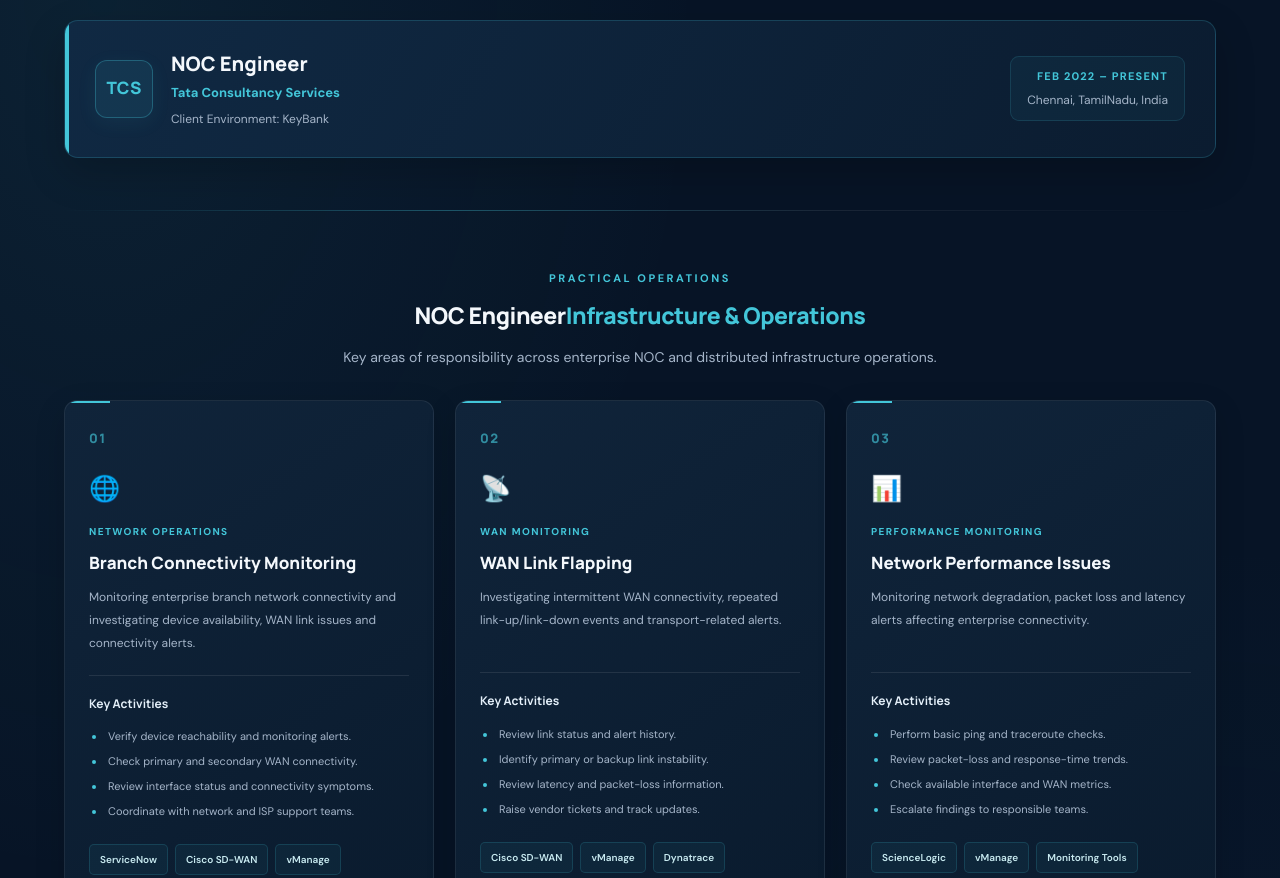
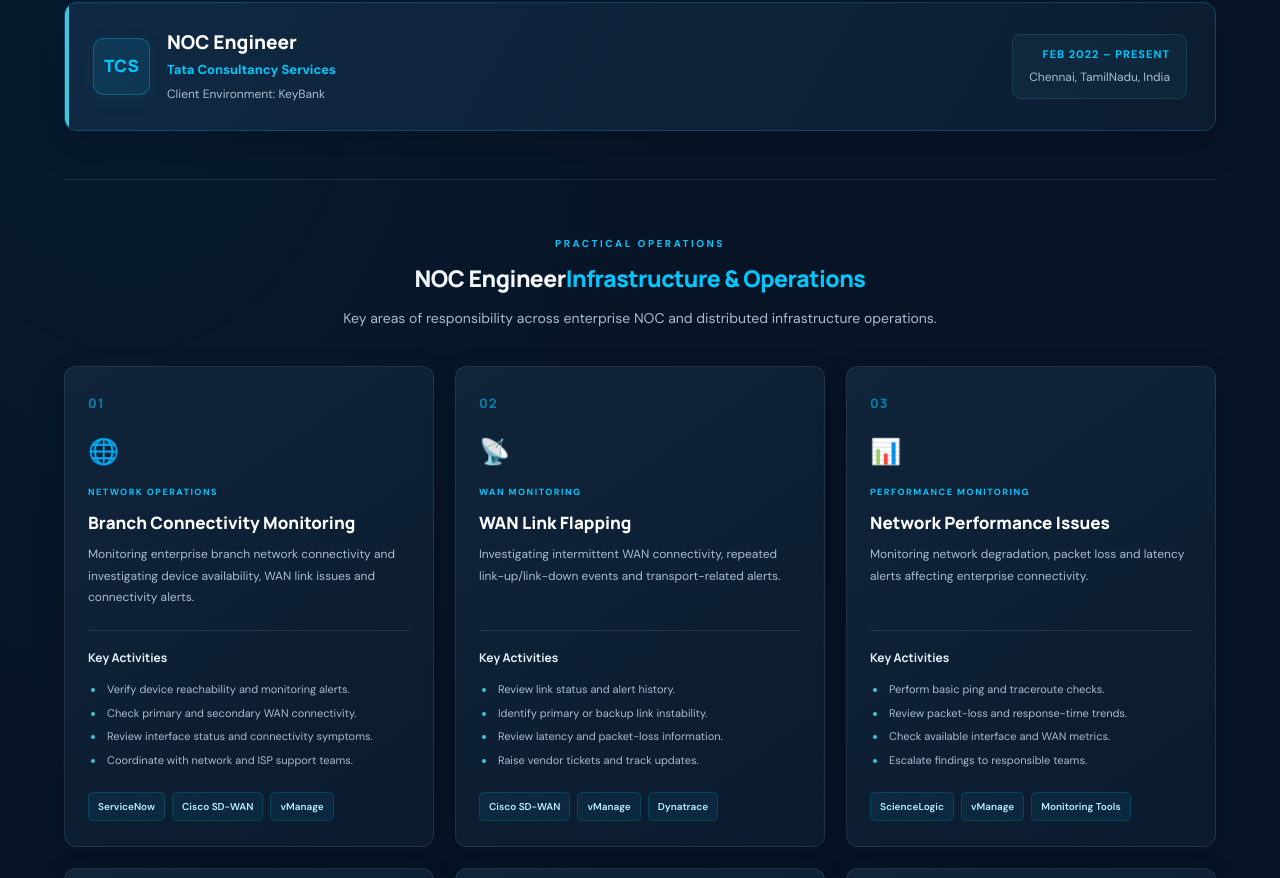
Before and after one commit to VAMSIDHARKAKARLA/VAMSIDHARKAKARLA.github.io, a plain HTML site: page index.html in a window 1280 px wide. Shown: the part 1585-2463 px from the top of the page. Drawn offline with Linux system fonts and the light colour scheme.

Commit message:
Update index.html

```diff
--- a/index.html
+++ b/index.html
@@ -1279,6 +1279,286 @@ section {
   }
 
     }
+
+/* ===== PREMIUM EXPERIENCE DESIGN ===== */
+
+.experience-section {
+  padding: 90px 0;
+  background:
+    radial-gradient(ellipse at 10% 15%, rgba(0,200,255,.045), transparent 35%),
+    #071426;
+}
+
+.noc-heading {
+  text-align: center;
+  max-width: 760px;
+  margin: 0 auto 38px;
+}
+
+.noc-label {
+  display: inline-block;
+  color: #00c8ff;
+  font-size: 10px;
+  font-weight: 800;
+  letter-spacing: 2.5px;
+  margin-bottom: 12px;
+}
+
+.section-title {
+  color: #f4f7fb;
+  font-family: 'Manrope', sans-serif;
+  font-size: clamp(27px, 4vw, 36px);
+  font-weight: 800;
+  letter-spacing: -1px;
+}
+
+.section-title span {
+  color: #00c8ff;
+}
+
+.noc-heading p {
+  color: #aabbd0;
+  font-size: 14px;
+  line-height: 1.8;
+  margin-top: 12px;
+}
+
+.career-header {
+  display: flex;
+  justify-content: space-between;
+  align-items: center;
+  gap: 20px;
+  flex-wrap: wrap;
+  padding: 25px 28px;
+  background: linear-gradient(120deg,#102943,#0c1d31);
+  border: 1px solid rgba(0,200,255,.22);
+  border-radius: 13px;
+  box-shadow: 0 15px 40px rgba(0,0,0,.15);
+}
+
+.career-company {
+  display: flex;
+  align-items: center;
+  gap: 17px;
+}
+
+.company-mark {
+  width: 57px;
+  height: 57px;
+  display: grid;
+  place-items: center;
+  flex-shrink: 0;
+  border-radius: 11px;
+  background: rgba(0,200,255,.10);
+  border: 1px solid rgba(0,200,255,.3);
+  color: #00c8ff;
+  font-family: 'Manrope',sans-serif;
+  font-weight: 800;
+  font-size: 17px;
+}
+
+.career-company h3 {
+  color: #fff;
+  font-family: 'Manrope',sans-serif;
+  font-size: 19px;
+}
+
+.career-employer {
+  color: #00c8ff;
+  font-size: 13px;
+  font-weight: 700;
+}
+
+.career-client {
+  color: #aabbd0;
+  font-size: 12px;
+  margin-top: 3px;
+}
+
+.career-period {
+  text-align: right;
+}
+
+.career-period span {
+  display: block;
+  color: #00c8ff;
+  font-size: 11px;
+  font-weight: 800;
+  letter-spacing: 1px;
+}
+
+.career-period small {
+  color: #aabbd0;
+  font-size: 12px;
+}
+
+.career-divider {
+  width: 100%;
+  height: 1px;
+  background: rgba(255,255,255,.10);
+  margin: 48px 0;
+}
+
+.scenario-heading {
+  margin-bottom: 35px;
+}
+
+.noc-grid {
+  display: grid;
+  grid-template-columns: repeat(3,minmax(0,1fr));
+  gap: 21px;
+}
+
+.noc-card {
+  position: relative;
+  overflow: hidden;
+  padding: 25px 23px;
+  background: linear-gradient(145deg,#10243a,#0b1b2e);
+  border: 1px solid rgba(255,255,255,.09);
+  border-radius: 12px;
+  transition: .3s ease;
+}
+
+.noc-card::before {
+  content: "";
+  position: absolute;
+  top: 0;
+  left: 0;
+  width: 0;
+  height: 2px;
+  background: #00c8ff;
+  transition: .3s ease;
+}
+
+.noc-card:hover {
+  transform: translateY(-5px);
+  border-color: rgba(0,200,255,.4);
+  box-shadow: 0 15px 35px rgba(0,0,0,.25);
+}
+
+.noc-card:hover::before {
+  width: 100%;
+}
+
+.noc-number {
+  color: rgba(0,200,255,.55);
+  font-size: 13px;
+  font-weight: 800;
+  letter-spacing: 1px;
+}
+
+.noc-icon {
+  font-size: 25px;
+  margin: 17px 0 12px;
+}
+
+.noc-category {
+  color: #00c8ff;
+  font-size: 9px;
+  font-weight: 800;
+  letter-spacing: 1.5px;
+}
+
+.noc-card h3 {
+  color: #fff;
+  font-family: 'Manrope',sans-serif;
+  font-size: 17px;
+  line-height: 1.5;
+  margin: 9px 0;
+}
+
+.noc-card > p {
+  color: #aabbd0;
+  font-size: 12px;
+  line-height: 1.8;
+  min-height: 66px;
+}
+
+.noc-details {
+  margin-top: 20px;
+  padding-top: 17px;
+  border-top: 1px solid rgba(255,255,255,.10);
+}
+
+.noc-details h4 {
+  color: #e9f2fa;
+  font-size: 12px;
+  margin-bottom: 10px;
+}
+
+.noc-details ul {
+  padding-left: 17px;
+  color: #aabbd0;
+  font-size: 11px;
+  line-height: 1.9;
+}
+
+.noc-tools {
+  display: flex;
+  flex-wrap: wrap;
+  gap: 7px;
+  margin-top: 18px;
+}
+
+.noc-tools span {
+  color: #bceefa;
+  background: rgba(0,200,255,.07);
+  border: 1px solid rgba(0,200,255,.17);
+  padding: 5px 9px;
+  border-radius: 5px;
+  font-size: 10px;
+  font-weight: 600;
+}
+
+.technology-strip {
+  margin-top: 35px;
+  padding: 23px;
+  border: 1px solid rgba(255,255,255,.09);
+  background: rgba(255,255,255,.025);
+  border-radius: 10px;
+}
+
+.technology-strip .noc-tools {
+  margin-top: 12px;
+}
+
+@media(max-width:950px) {
+  .noc-grid {
+    grid-template-columns: repeat(2,minmax(0,1fr));
+  }
+}
+
+@media(max-width:600px) {
+  .experience-section {
+    padding: 65px 0;
+  }
+
+  .noc-grid {
+    grid-template-columns: 1fr;
+  }
+
+  .career-header {
+    padding: 20px;
+  }
+
+  .career-period {
+    text-align: left;
+    padding-left: 74px;
+  }
+
+  .career-divider {
+    margin: 35px 0;
+  }
+
+  .noc-card {
+    padding: 23px 20px;
+  }
+
+  .noc-card > p {
+    min-height: auto;
+  }
+}
+
   </style>
 </head>
 
```
